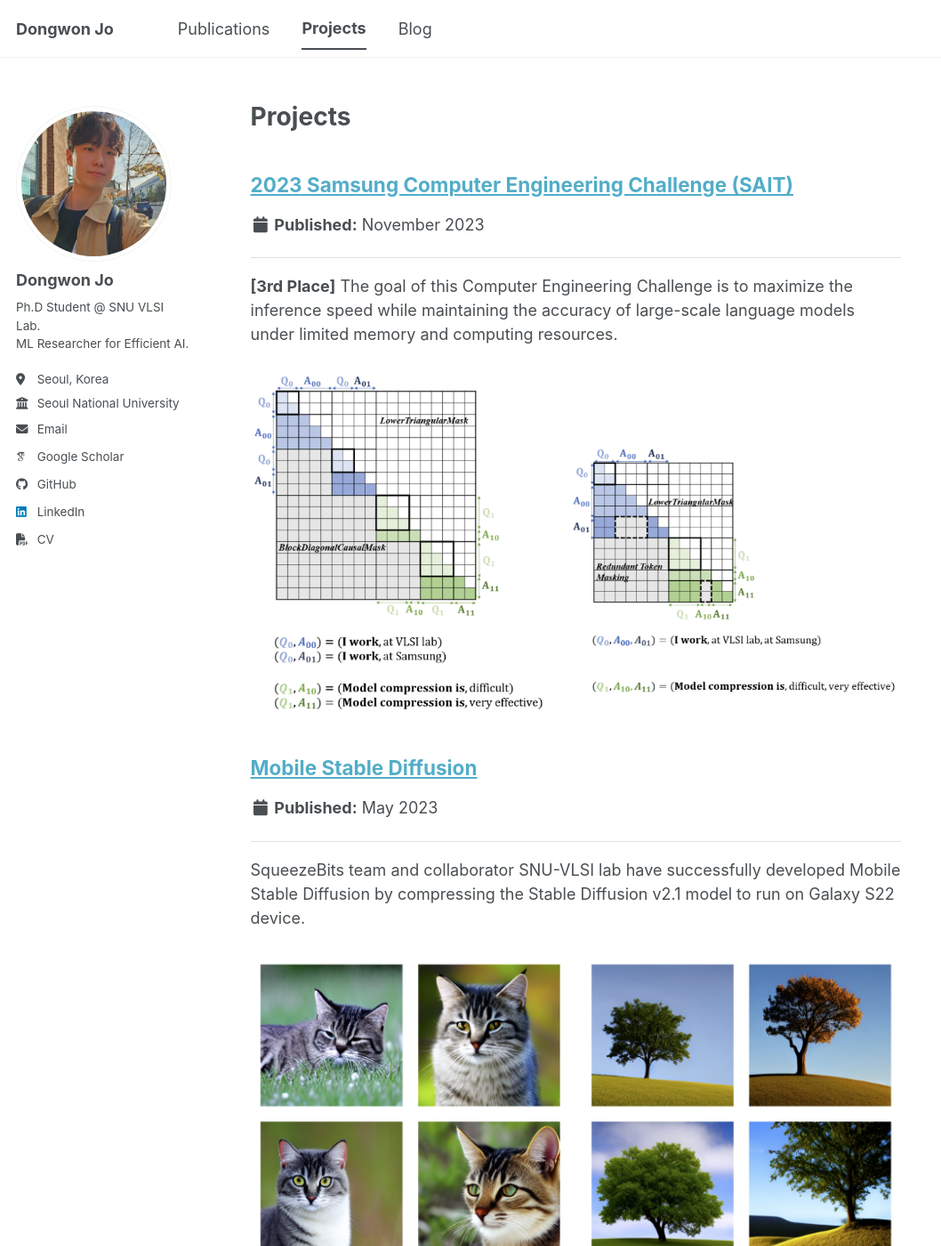
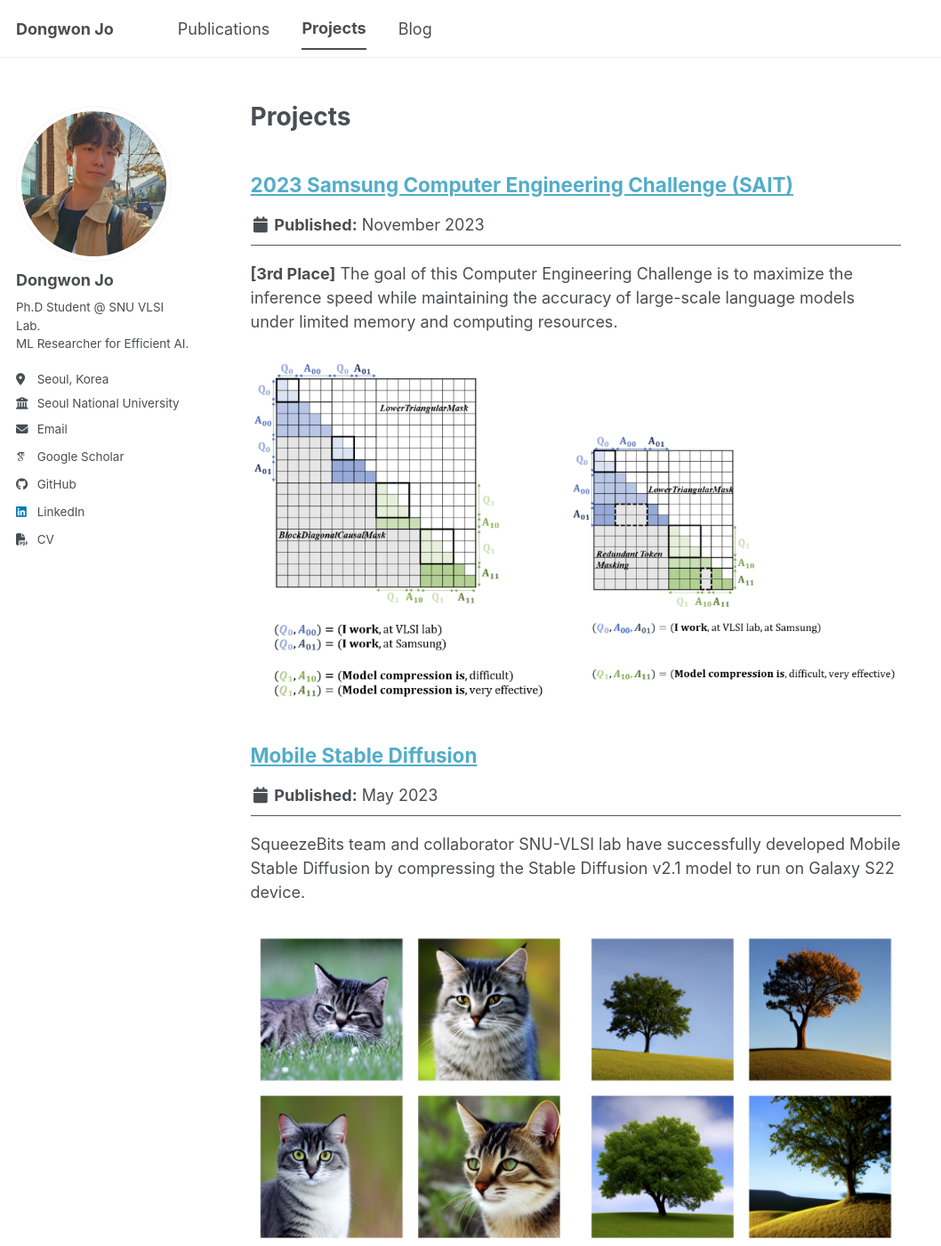
Before and after one commit to dongwonjo/dongwonjo.github.io, a Jekyll site: the page built from _pages/portfolio.html, in a window 1280 px wide and 1400 px high. Shown: the whole window at 89% size, without its empty margins (0-1058 px from the left). Built offline with Jekyll 4.4.1, drawn with Linux system fonts in a browser that asks for light colours; some web fonts are replaced; a script bundle is joined from its source files by our own code; library files that are not in the unit come from our copies.

Commit message:
Update portfolio.html

```diff
--- a/_pages/portfolio.html
+++ b/_pages/portfolio.html
@@ -19,8 +19,11 @@ author_profile: true
 }
 .archive__item hr {
 border: none;
-border-top: 1px solid #e0e0e0;
-margin: 0.2em 0 1em 0;  /* 위 오른쪽 아래 왼쪽 순서 */
+border-top: 1px solid #555;
+margin: 0.5em 0 1em 0;
+}
+.archive .page__date {
+  margin-bottom: 0;
 }
 </style>
 
```
